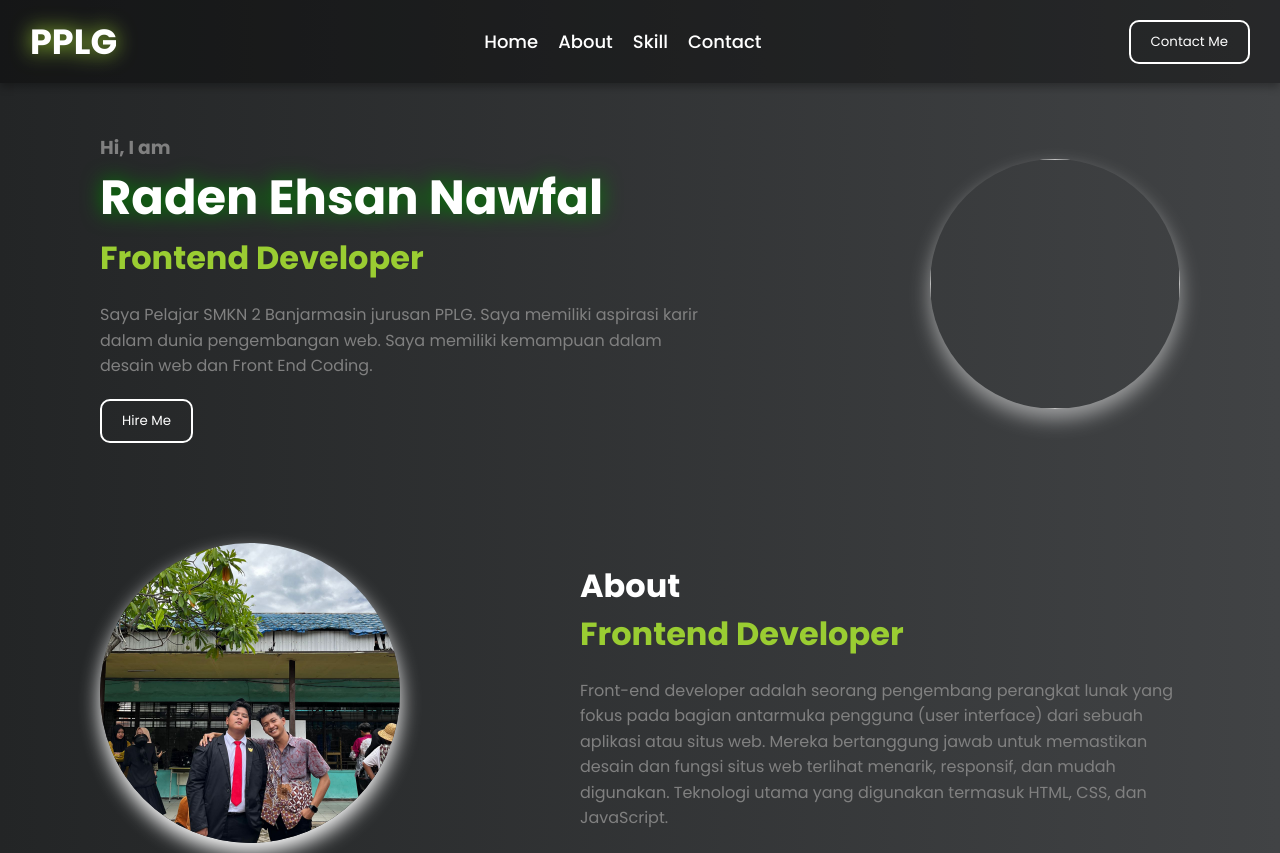
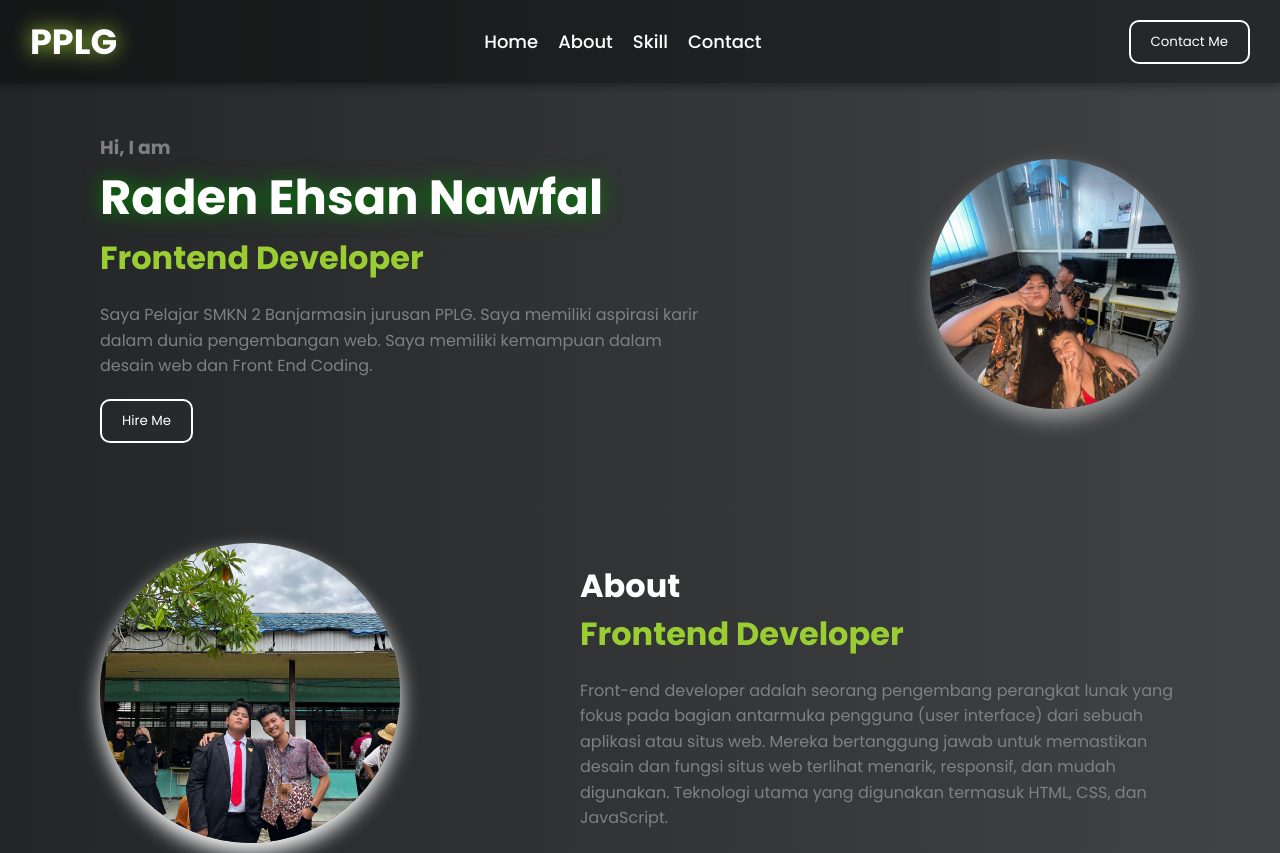
Before and after one commit to Nawfal024/portfolio.nawfal.github.io, a plain HTML site: page index.html in a window 1280 px wide. Shown: the top 853 px of the page. Drawn offline with Linux system fonts and the light colour scheme.

Commit message:
Update index.html

```diff
--- a/index.html
+++ b/index.html
@@ -37,7 +37,7 @@
             </div>
         </div>
         <div class="image">
-            <img src="poto jas.jpeg" alt=""/>
+            <img src="poto jas_.jpeg" alt=""/>
         </div>
     </div>
 
```
